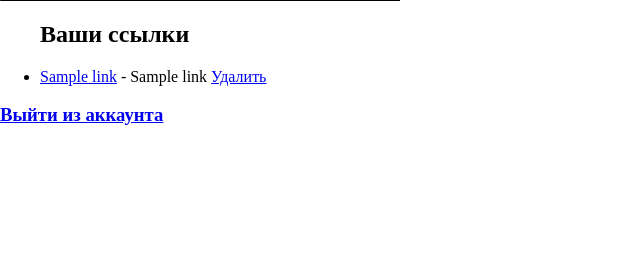
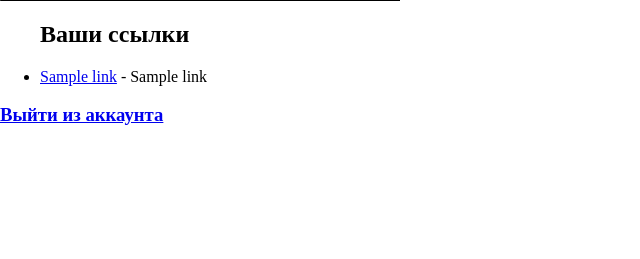
Before and after one commit to twistoXD/URL, a Flask app: template templates/profile.html in a window 1280 px wide. Shown: the part 410-669 px from the top of the page, without its empty margins (0-640 px from the left). Run offline with Flask 2, Linux system fonts and the light colour scheme; the template is opened without the code that fills it: most values are stand-ins (such as "Sample title", 1, 10 or a date in 2020).

Commit message:
update profile.html

```diff
--- a/templates/profile.html
+++ b/templates/profile.html
@@ -21,7 +21,7 @@
       <ul>
         <h2>Ваши ссылки</h2>
         {% for link in links %}
-          <li><a href="{{link[3]}}">{{link[3]}}</a> - {{link[2]}} <a href="/deletelink">Удалить</a>
+          <li><a href="{{link[3]}}">{{link[3]}}</a> - {{link[2]}}
         {% endfor -%}
       </ul>
     </div>
```
